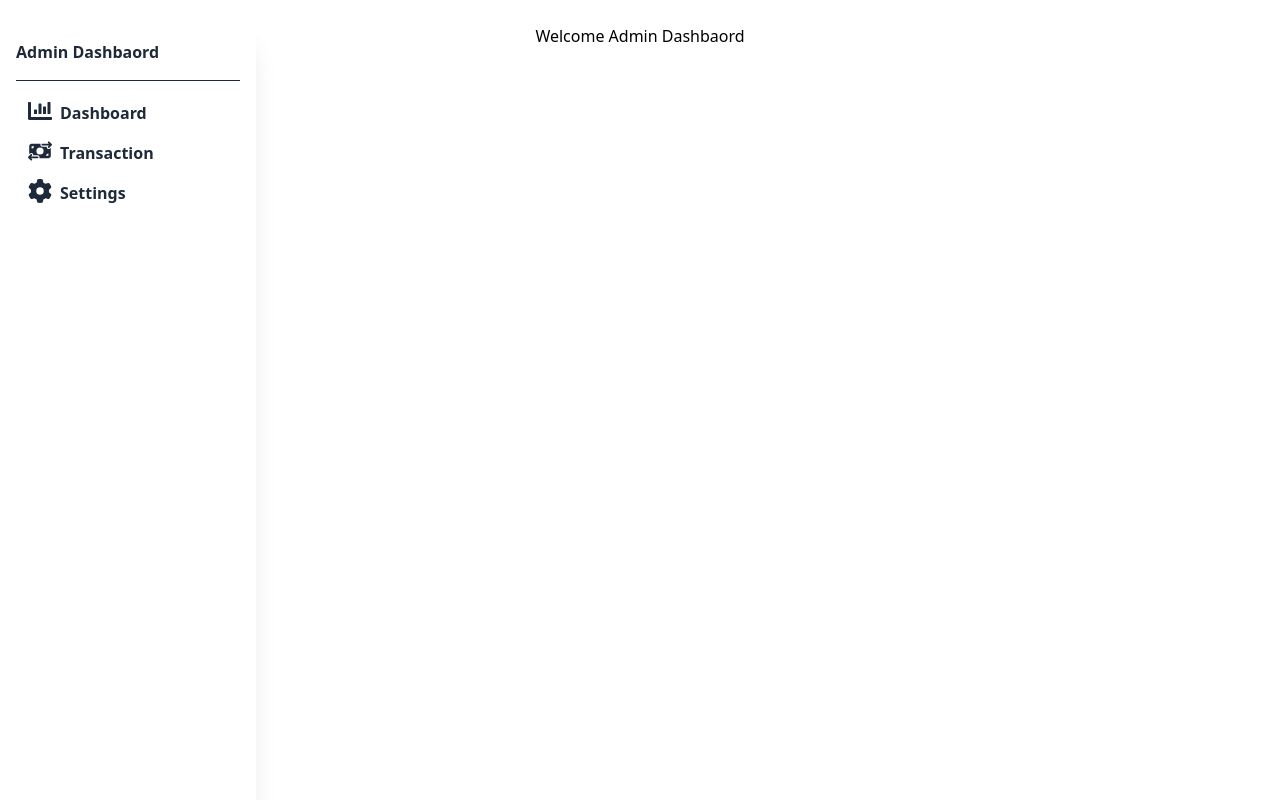
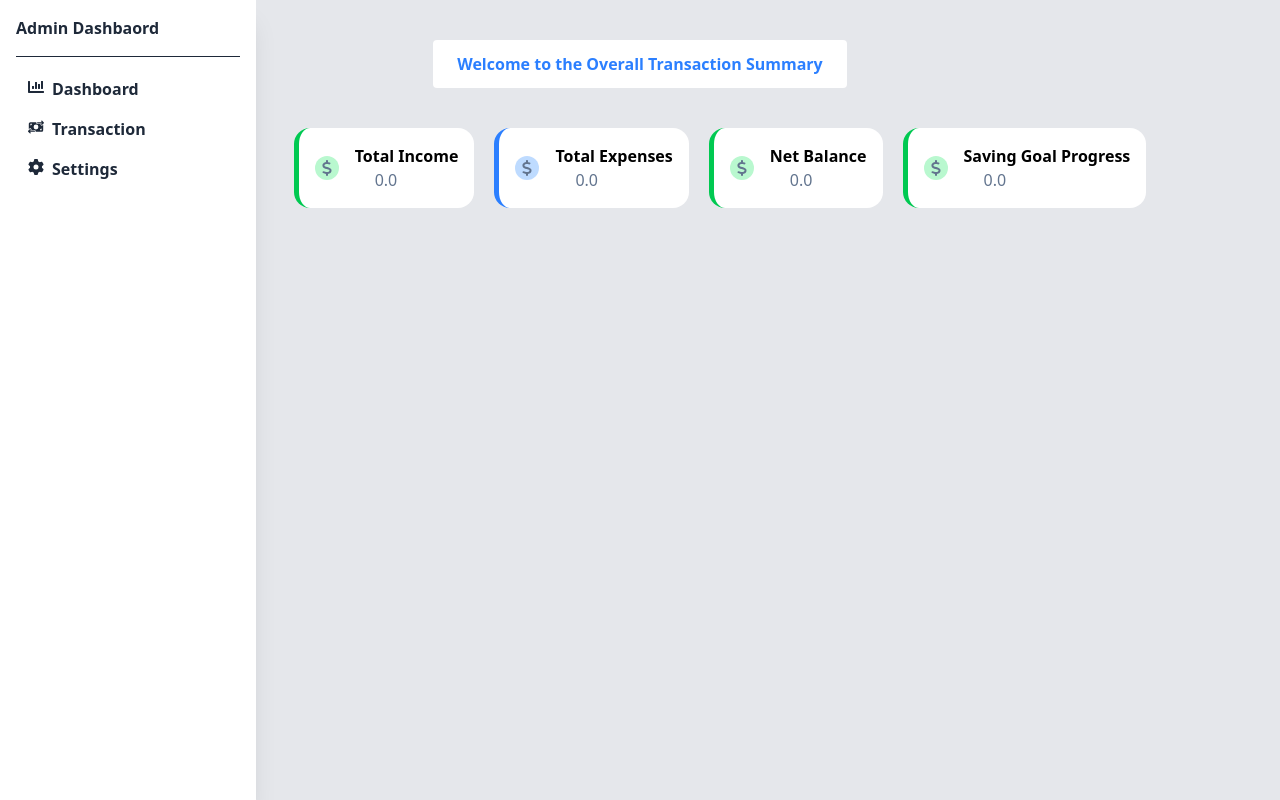
Before and after one commit to Opiyo12/React-Dashboard, a React (Vite) app: page /dashboard in a window 1280 px wide. Built offline with nearby package versions, Linux system fonts and the light colour scheme.

Commit message:
Another Changes on the dashboard

```diff
--- a/src/components/Dashboard.jsx
+++ b/src/components/Dashboard.jsx
@@ -1,10 +1,52 @@
 import React from 'react'
-import { FaBars, FaSearch } from 'react-icons/fa'
+import { FaBars, FaMoneyBill, FaSearch, FaTrademark } from 'react-icons/fa'
+import { FaDollarSign, FaMoneyBill1Wave } from 'react-icons/fa6'
 
 const Dashboard = () => {
   return (
-    <div>
-     <h1 className='flex justify-center mt-6'>Welcome Admin Dashbaord </h1>
+    <div className='flex flex-col items-center  h-screen  bg-gray-200  '>
+     <div className='flex bg-white h-10 items-center p-6 rounded mt-10  '>
+      <h1 className=' font-bold text-blue-500'>Welcome to the Overall Transaction Summary </h1>
+      </div>
+      {/* cards */}
+     <div className='flex gap-5 ml-40 flex-wrap '>
+           <div className='flex mt-10 gap-4 bg-white p-4 rounded-2xl border-l-5 border-l-green-500 '>
+                <div className='flex flex-col justify-center'>
+                  <div className='rounded-full bg-green-200 p-1 text-slate-500'><FaDollarSign></FaDollarSign></div>
+                </div>
+              <div>
+                <h1 className='font-bold'>Total Income</h1>
+                <h1 className='text-slate-500 ml-5'>0.0</h1>
+               </div>
+          </div>
+            <div className='flex mt-10 gap-4 bg-white p-4 rounded-2xl border-l-5 border-l-blue-500 '>
+              <div className='flex flex-col justify-center'>
+                <div className='rounded-full bg-blue-200 p-1 text-slate-500'><FaDollarSign></FaDollarSign></div>
+              </div>
+              <div>
+                <h1 className='font-bold'>Total Expenses</h1>
+                <h1 className='text-slate-500 ml-5'>0.0</h1>
+              </div>
+            </div>
+           <div className='flex mt-10 gap-4 bg-white p-4 rounded-2xl border-l-5 border-l-green-500 '>
+                <div className='flex flex-col justify-center'>
+                  <div className='rounded-full bg-green-200 p-1 text-slate-500'><FaDollarSign></FaDollarSign></div>
+                </div>
+              <div>
+                <h1 className='font-bold'>Net Balance</h1>
+                <h1 className='text-slate-500 ml-5'>0.0</h1>
+               </div>
+          </div>
+            <div className='flex mt-10 gap-4 bg-white p-4 rounded-2xl border-l-5 border-l-green-500 '>
+              <div className='flex flex-col justify-center'>
+                <div className='rounded-full bg-green-200 p-1 text-slate-500'><FaDollarSign></FaDollarSign></div>
+              </div>
+              <div>
+                <h1 className='font-bold'>Saving Goal Progress</h1>
+                <h1 className='text-slate-500 ml-5'>0.0</h1>
+              </div>
+            </div>
+     </div>
     </div>
   )
 }
--- a/src/components/Sidebar.jsx
+++ b/src/components/Sidebar.jsx
@@ -13,13 +13,13 @@
         <hr className='text-gray-800 font-bold text-2xl'/>
          <ul className='mt-3 text-gray-800 font-bold'>
           <li className=' rounded hover:shadow hover:bg-gray-300 py-2 px-3 '>
-            <Link to="/dashboard"><FaChartBar className='inline-block w-6 h-6 mr-2 -mt-2'></FaChartBar>Dashboard</Link>
+            <Link to="/dashboard"><FaChartBar className='inline-block w-4 h-4 mr-2 -mt-2'></FaChartBar>Dashboard</Link>
           </li>
           <li className=' rounded hover:shadow hover:bg-gray-300 py-2 px-3'>
-            <Link to="/transaction"><FaMoneyBillTransfer className='inline-block w-6 h-6 mr-2 -mt-2'></FaMoneyBillTransfer>Transaction</Link>
+            <Link to="/transaction"><FaMoneyBillTransfer className='inline-block w-4 h-4 mr-2 -mt-2'></FaMoneyBillTransfer>Transaction</Link>
           </li>
           <li className=' rounded hover:shadow hover:bg-gray-300 py-2 px-3'>
-            <Link to="/settings"><FaGear className='inline-block w-6 h-6 mr-2 -mt-2 '></FaGear>Settings</Link>
+            <Link to="/settings"><FaGear className='inline-block w-4 h-4 mr-2 -mt-2 '></FaGear>Settings</Link>
           </li>
          </ul>
     </div>
```
